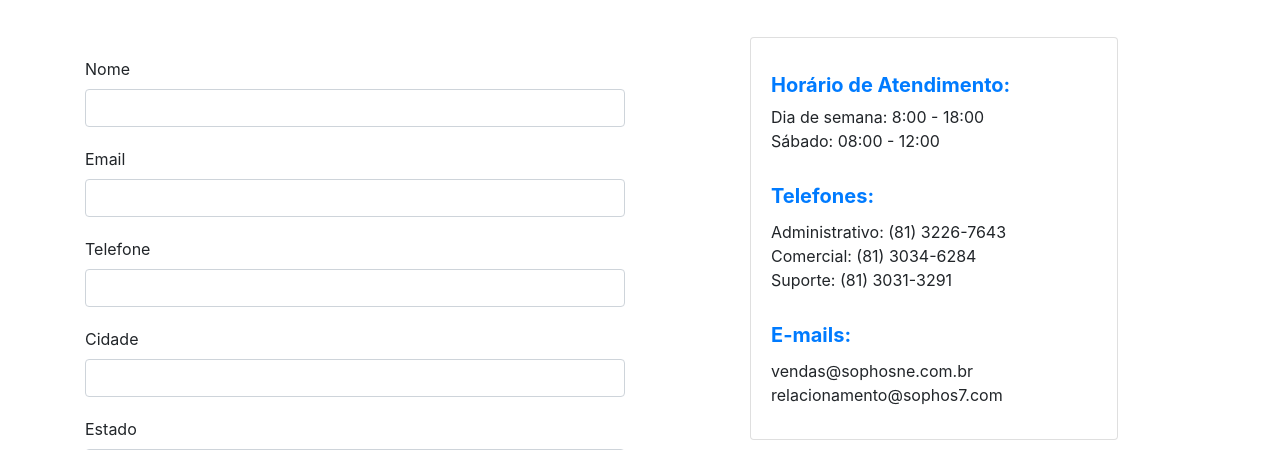
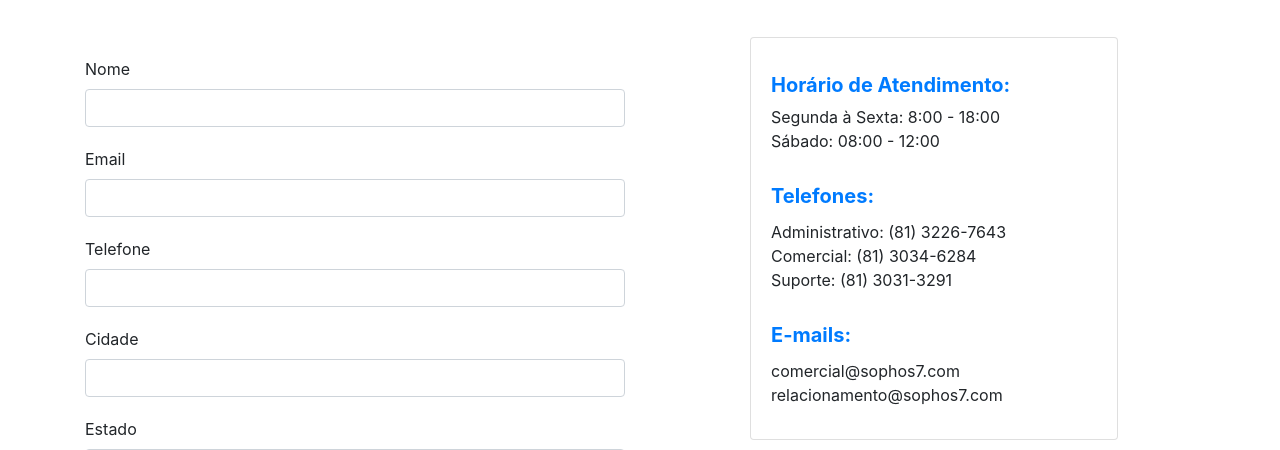
Before and after one commit to WgCarlos/sophos7-novo-site, a PHP site: page /contato.php in a window 1280 px wide. Shown: the part 246-696 px from the top of the page. Run offline with PHP 8.4, Linux system fonts and the light colour scheme; some libraries are stand-ins or nearby versions.

Commit message:
Update pagina contato

```diff
--- a/contato.php
+++ b/contato.php
@@ -60,11 +60,11 @@
           <div class="card" style="width: 23rem;">
             <div class="card-body">
               <h5 style="color: #007bff"><strong>Horário de Atendimento:</strong></h5>
-              <p class="card-text">Dia de semana: 8:00 - 18:00 <br> Sábado: 08:00 - 12:00</p>
+              <p class="card-text">Segunda à Sexta: 8:00 - 18:00 <br> Sábado: 08:00 - 12:00</p>
               <h5 style="color: #007bff" class="card-title"><strong>Telefones:</strong></h5>
               <p class="card-text">Administrativo: (81) 3226-7643 <br> Comercial: (81) 3034-6284 <br> Suporte: (81) 3031-3291</p>
               <h5 style="color: #007bff" class="card-title"><strong>E-mails:</strong></h5>
-              <p class="card-title">vendas@sophosne.com.br <br> relacionamento@sophos7.com </p>
+              <p class="card-title">comercial@sophos7.com <br> relacionamento@sophos7.com </p>
             </div>
           </div>
         </div>
```
